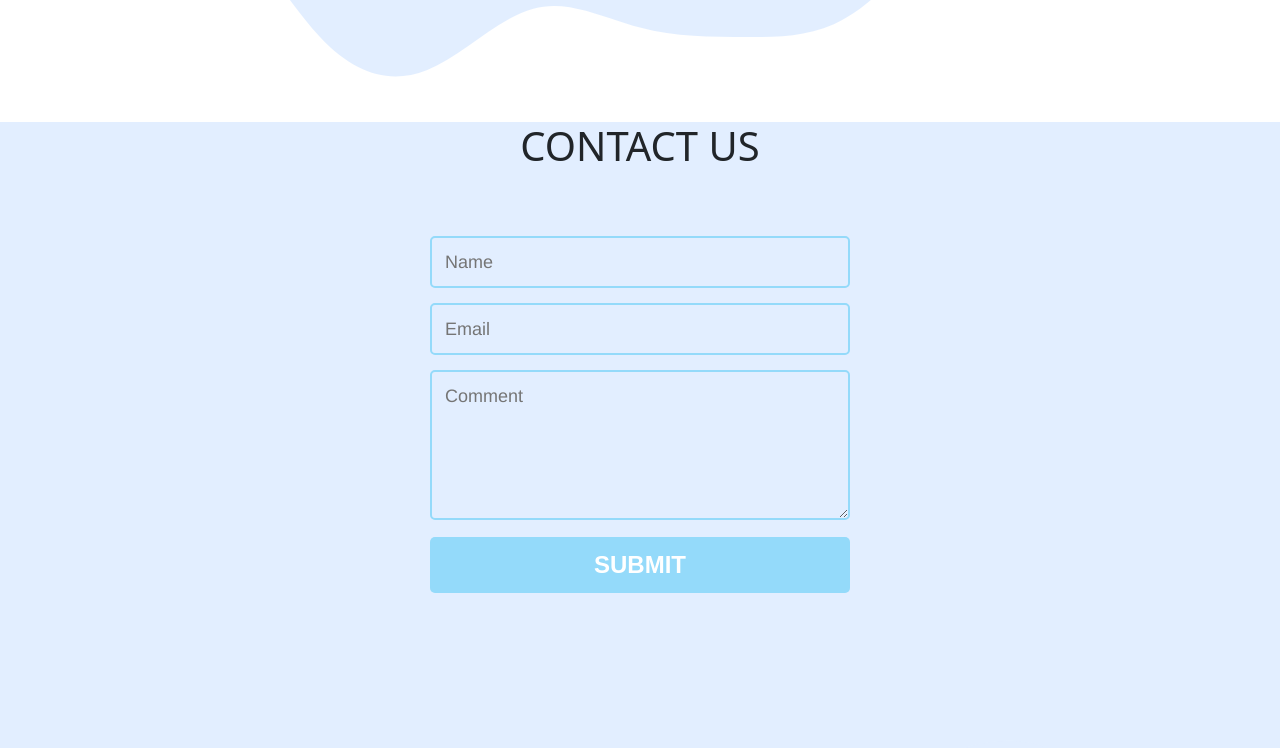
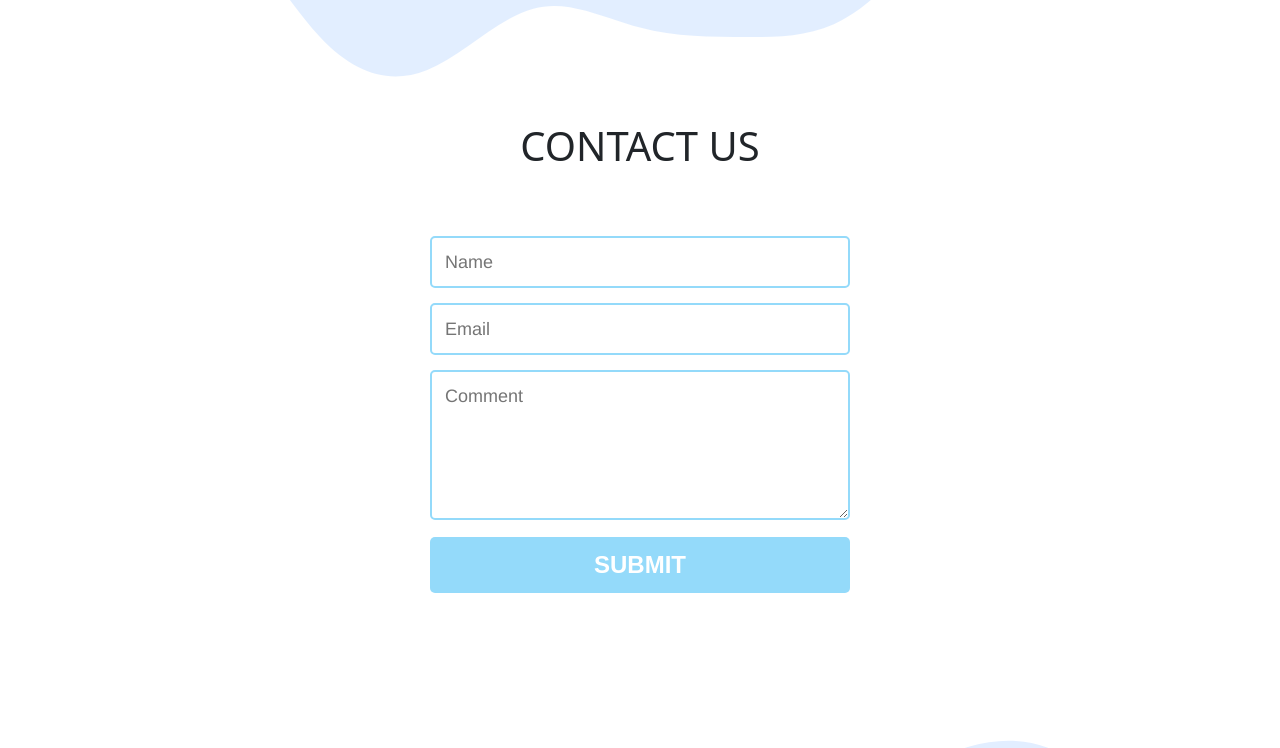
Before and after one commit to h31gth/husnulhabibie, a plain HTML site: page index.html in a window 1280 px wide. Shown: the part 1759-2507 px from the top of the page. Drawn offline with nearby package versions, Linux system fonts and the light colour scheme.

Commit message:
Update style.css

```diff
--- a/style.css
+++ b/style.css
@@ -13,8 +13,7 @@
 .section {
   padding-top: 5rem;
 }
-#gallery,
-#cs {
+#gallery{
   background-color: #e2eeff;
 }
 button .carousel-item img {
```
